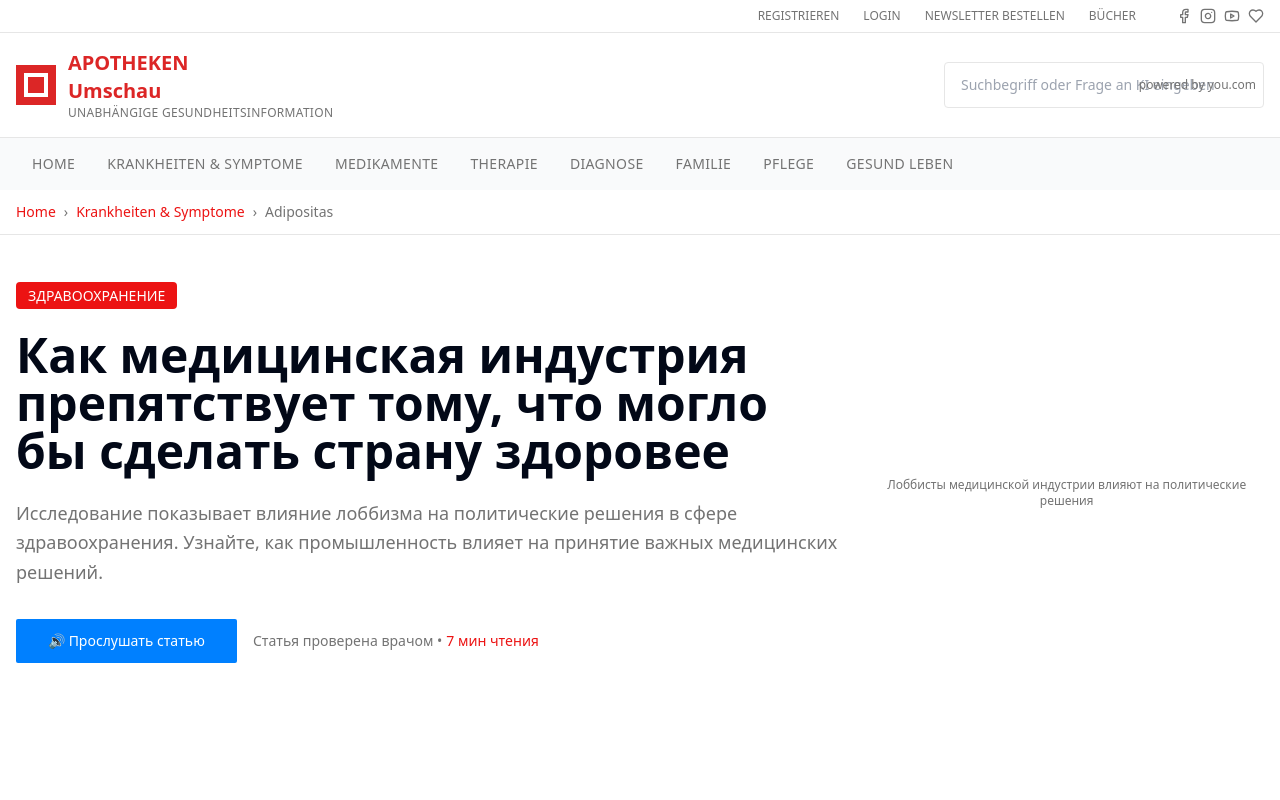
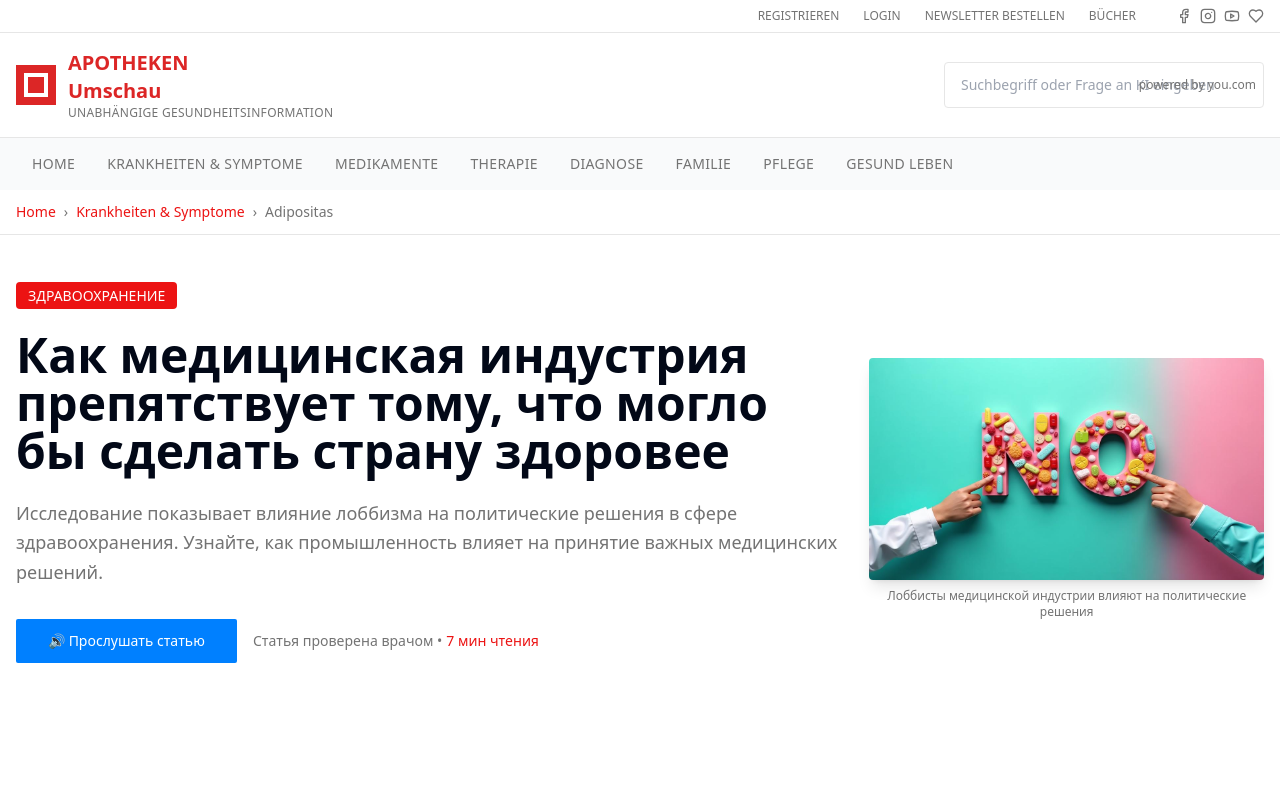
Before and after one commit to gefestu8/health-layout-replicate, a React (Vite) app: page / in a window 1280 px wide. Shown: the top 800 px of the page. Built offline with nearby package versions, Linux system fonts and the light colour scheme.

Commit message:
Добавить начало статьи
Добавлено начало статьи с заголовком, описанием, информацией об авторе и датой.

```diff
--- a/src/pages/Index.tsx
+++ b/src/pages/Index.tsx
@@ -70,10 +70,16 @@ const Index = () => {
           </div>
 
           <div className="lg:col-span-4">
-
-            <p className="text-xs text-muted-foreground mt-2 text-center">
-              Лоббисты медицинской индустрии влияют на политические решения
-            </p>
+            <div className="relative">
+              <img
+                src={heroImage}
+                alt="Медицинская индустрия и лоббизм"
+                className="w-full h-auto rounded-lg shadow-lg"
+              />
+              <p className="text-xs text-muted-foreground mt-2 text-center">
+                Лоббисты медицинской индустрии влияют на политические решения
+              </p>
+            </div>
           </div>
         </div>
       </section>
```
